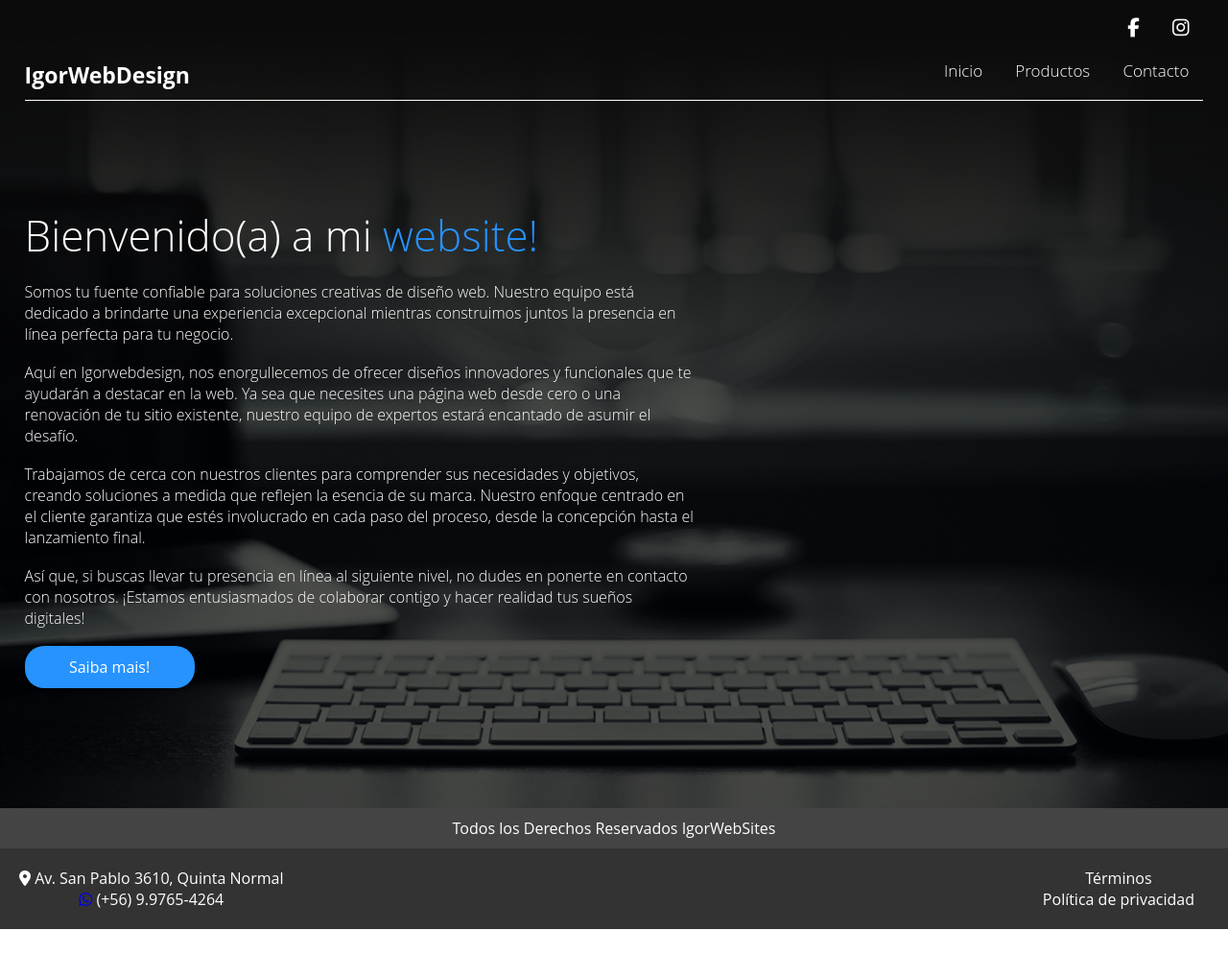
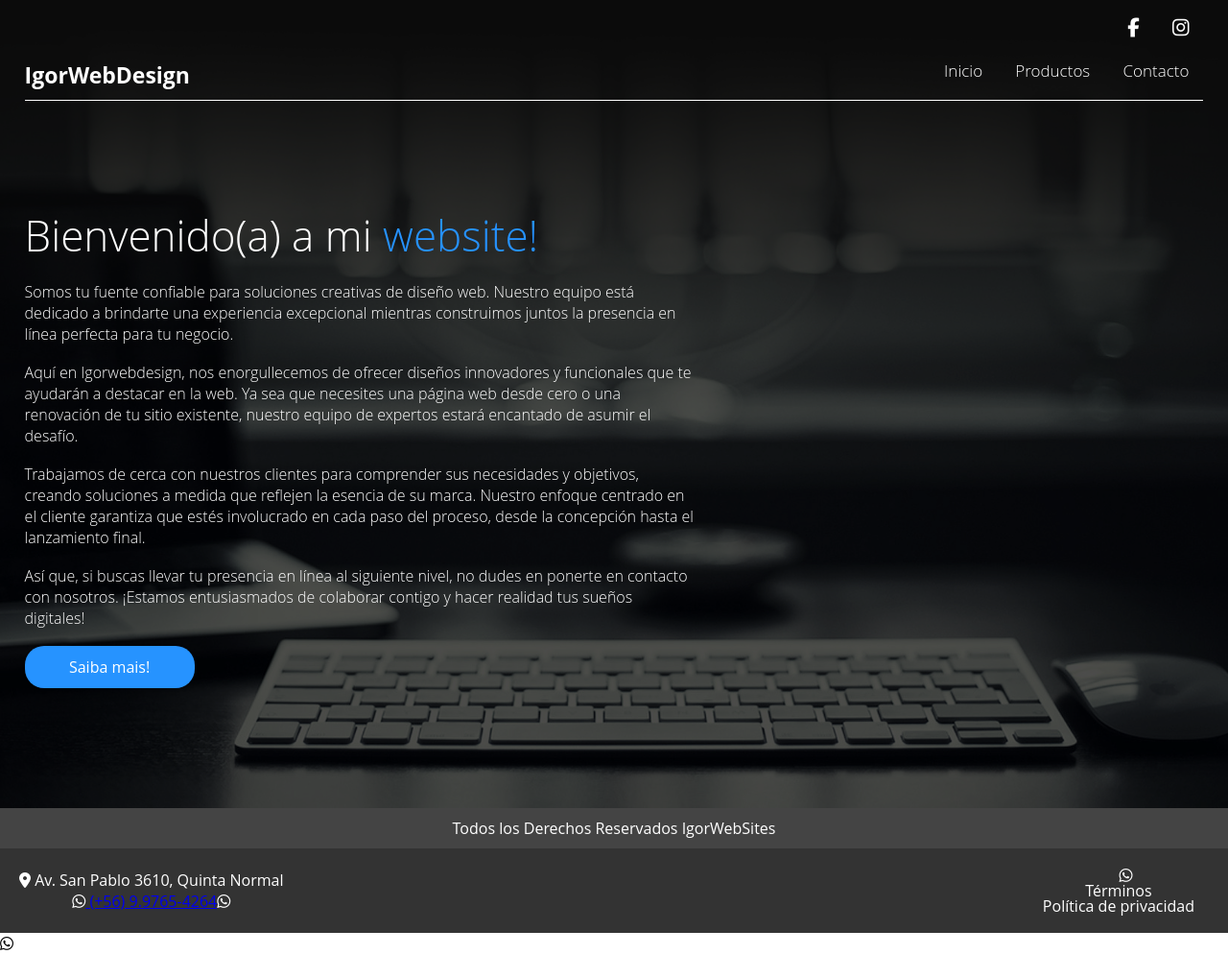
Before and after one commit to igorfelipe220/IgorWebDesignn, a plain HTML site: page index.html in a window 1280 px wide. Shown: the whole page at 96% size. Before the commit the page ends 968 px from the top, so only its background shows below. Drawn offline with nearby package versions, Linux system fonts and the light colour scheme.

Commit message:
Update index.html

```diff
--- a/index.html
+++ b/index.html
@@ -60,7 +60,7 @@
         <div class="left">
           <p><i class="fa-solid fa-location-dot" style="color #fa0000;"></i> Av. San Pablo 3610, Quinta Normal</p>
           <br>
-          <p><a href="https://wa.link/3qqjxz"><i class="fa-brands fa-whatsapp"></i></a> (+56) 9.9765-4264</p>
+          <p><i class="fa-brands fa-whatsapp"><a href="https://wa.link/3qqjxz"> (+56) 9.9765-4264</p> </a>
         </div>
         <div class="right">
           <ul class="menu">
```
